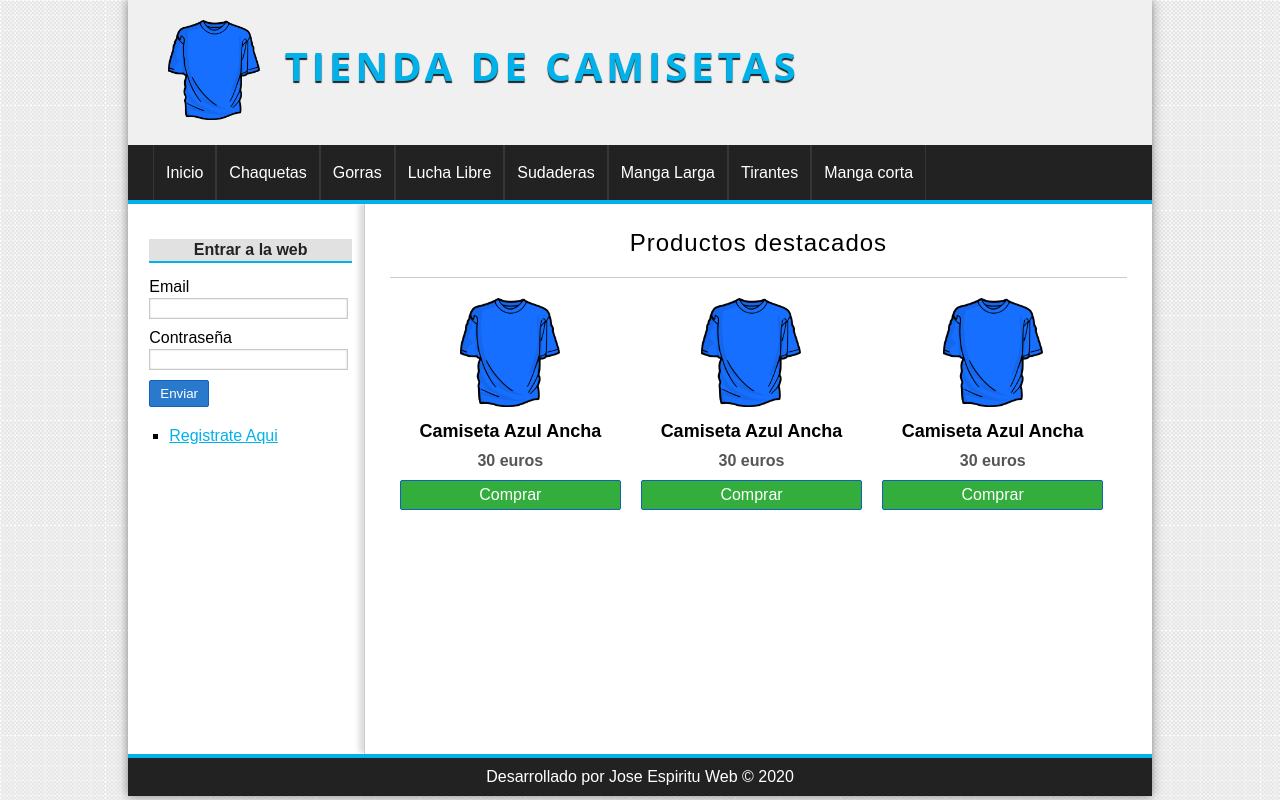
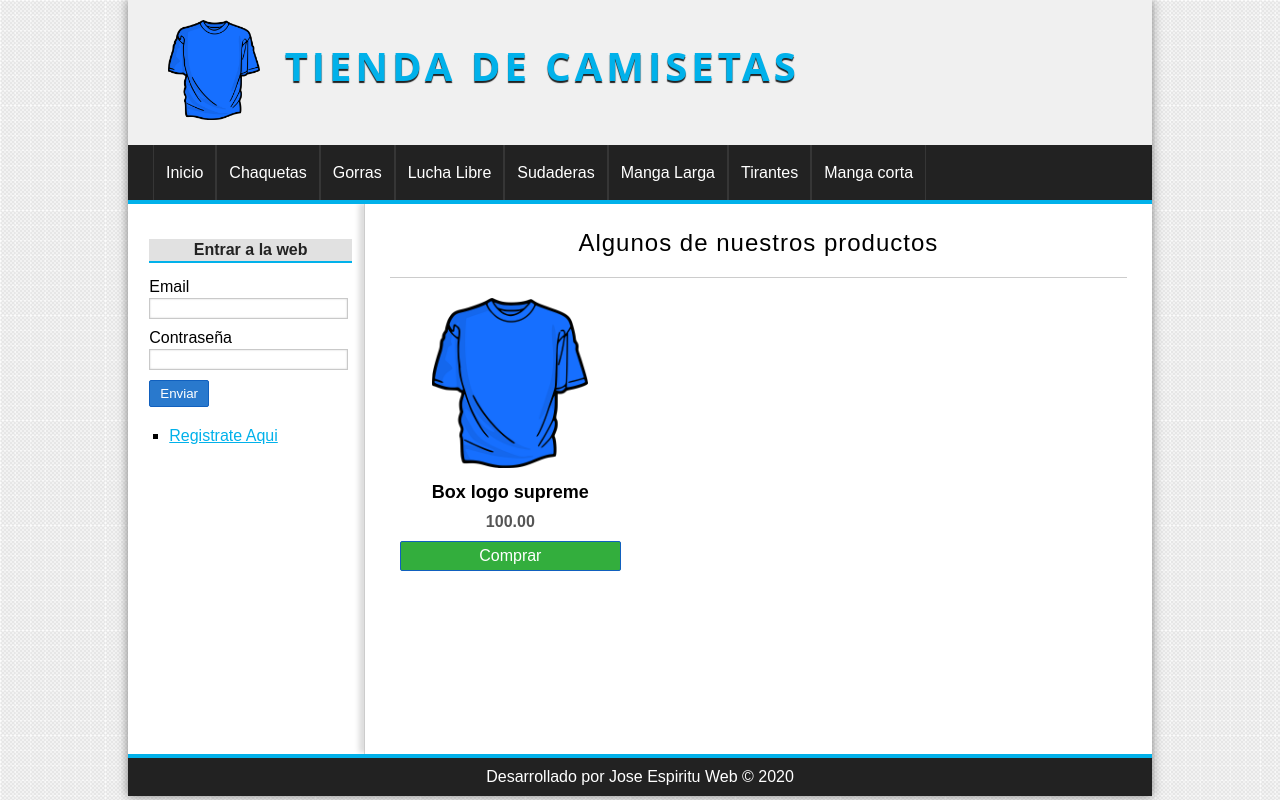
Before and after one commit to joseespiritu/TiendaVirtualPHP-NoFrameworks, a PHP site: page /TiendaVirtualPHP-NoFrameworks/ in a window 1280 px wide. Run offline with PHP 8.4, Linux system fonts and the light colour scheme; data comes from the database, SQL or seed files in the repository.

Commit message:
Listado de productos pagina de inicio

```diff
--- a/assets/css/styles.css
+++ b/assets/css/styles.css
@@ -305,11 +305,12 @@ button {
     float: left;
     margin-left: 10px;
     margin-right: 10px;
+    margin-bottom: 30px;
     text-align: center;
 }
 
 .product img {
-    width: 100px;
+    height: 170px;
     margin-bottom: 10px;
 }
 
--- a/controllers/ProductoController.php
+++ b/controllers/ProductoController.php
@@ -4,6 +4,9 @@ require_once 'models/producto.php';
 
 class productoController {
     public function index(){
+        $producto = new Producto();
+        $productos = $producto->getRandom(6);
+
         // Renderizar Vista
         require_once 'views/producto/destacados.php';
     }
--- a/models/producto.php
+++ b/models/producto.php
@@ -93,6 +93,11 @@ class Producto{
         return $productos;
     }
 
+    public function getRandom($limit){
+        $productos = $this->db->query("SELECT * FROM productos ORDER BY RAND() LIMIT $limit");
+        return $productos;
+    }
+
     public function getOne(){
         $producto = $this->db->query("SELECT * FROM productos WHERE id = {$this->getId()};");
         return $producto->fetch_object();
--- a/views/producto/destacados.php
+++ b/views/producto/destacados.php
@@ -1,19 +1,14 @@
-<h1>Productos destacados</h1>
+<h1>Algunos de nuestros productos</h1>
+
+<?php while($product = $productos->fetch_object()): ?>
 <div class="product">
-    <img src="assets/img/camiseta.png" alt="producto" />
-    <h2>Camiseta Azul Ancha</h2>
-    <p>30 euros</p>
+    <?php if($product->imagen != null): ?>
+        <img src="<?=BASE_URL?>uploads/images/<?=$product->imagen?>" alt="producto" />
+    <?php else: ?>
+        <img src="assets/img/camiseta.png" alt="producto" />
+    <?php endif; ?>
+    <h2><?=$product->nombre?></h2>
+    <p><?=$product->precio?></p>
     <a href="#" class="button">Comprar</a>
 </div>
-<div class="product">
-    <img src="assets/img/camiseta.png" alt="producto" />
-    <h2>Camiseta Azul Ancha</h2>
-    <p>30 euros</p>
-    <a href="#" class="button">Comprar</a>
-</div>
-<div class="product">
-    <img src="assets/img/camiseta.png" alt="producto" />
-    <h2>Camiseta Azul Ancha</h2>
-    <p>30 euros</p>
-    <a href="#" class="button">Comprar</a>
-</div>
+<?php endwhile; ?>
```
